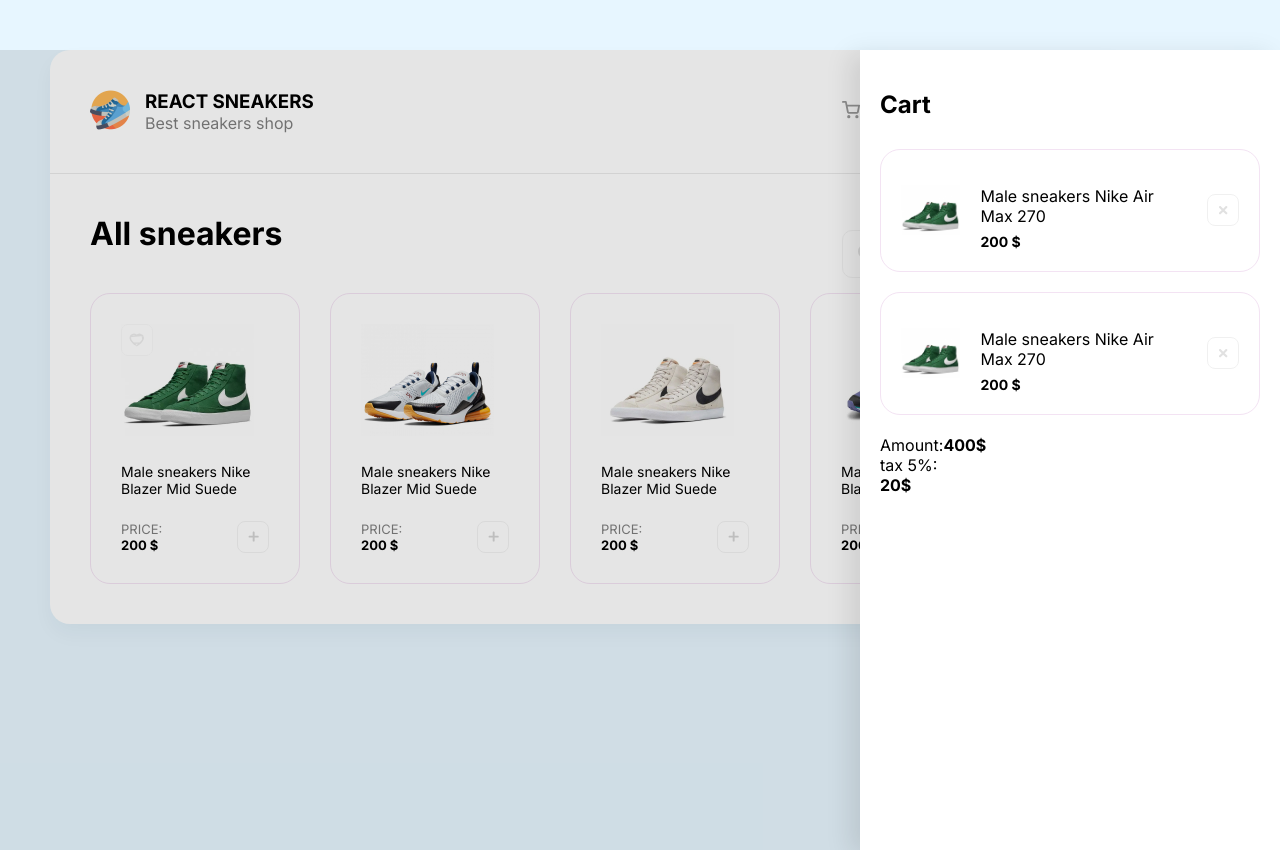
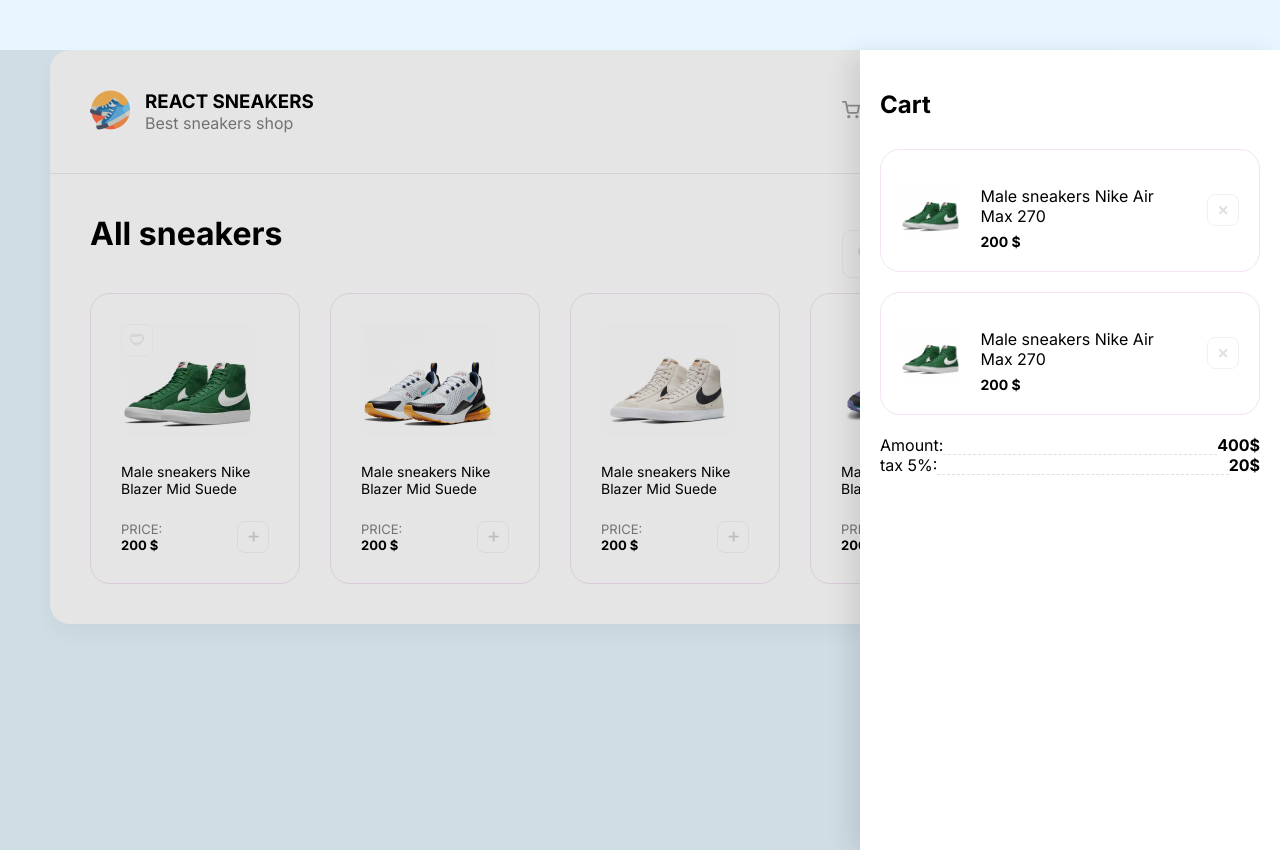
Before and after one commit to evgiur/react-sneakers, a React (Create React App) app: page / in a window 1280 px wide. Built offline with nearby package versions, Linux system fonts and the light colour scheme.

Commit message:
cart-total-block-done

```diff
--- a/package.json
+++ b/package.json
@@ -6,9 +6,10 @@
     "@testing-library/jest-dom": "^5.16.4",
     "@testing-library/react": "^13.2.0",
     "@testing-library/user-event": "^13.5.0",
+    "node-sass": "^7.0.1",
     "react": "^18.1.0",
     "react-dom": "^18.1.0",
-    "react-scripts": "5.0.1",
+    "react-scripts": "^5.0.1",
     "web-vitals": "^2.1.4"
   },
   "scripts": {
--- a/src/App.js
+++ b/src/App.js
@@ -39,7 +39,7 @@
             </div>
           </div>
 
-          <ul>
+          <ul className="totalBlock">
             <li className="total">
               <span>Amount: </span>
               <div></div>
--- a/src/index.scss
+++ b/src/index.scss
@@ -231,3 +231,15 @@
     }
   }
 }
+
+.totalBlock {
+  li {
+    display: flex;
+    align-items: flex-end;
+  }
+  div{
+    flex: 1;
+    height: 1px;
+    border-bottom: 1px dashed #dfdfdf;
+  }
+}
```
Also changed, not shown: 1 other file (tests, documents, lock files or other folders).
